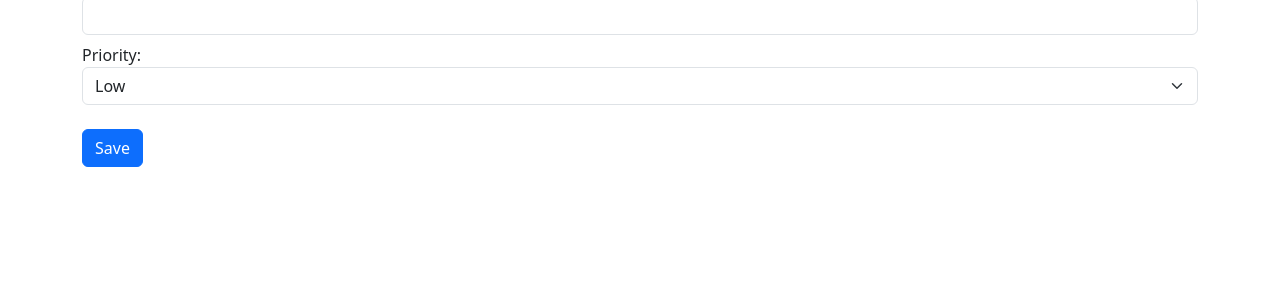
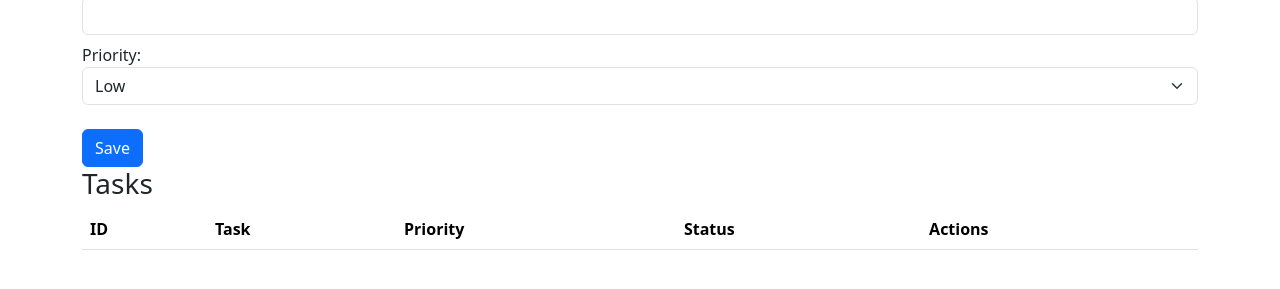
Before and after one commit to jlbautistac/js-practices, a website: page fullstack/index.html in a window 1280 px wide. Shown: the part 121-410 px from the top of the page. Drawn offline with nearby package versions, Linux system fonts and the light colour scheme.

Commit message:
Add table structure to show the tasks list

```diff
--- a/fullstack/index.html
+++ b/fullstack/index.html
@@ -21,6 +21,21 @@
             </select>
             <button type="submit" class="btn btn-primary">Save</button>
         </form>
+
+        <h3>Tasks</h3>
+
+        <table class="table table-striped table-hover align-middle">
+            <thead>
+                <tr>
+                    <th>ID</th>
+                    <th>Task</th>
+                    <th>Priority</th>
+                    <th>Status</th>
+                    <th>Actions</th>
+                </tr>
+            </thead>
+            <tbody id="tasks-list"></tbody>
+        </table>
     </div>
 </body>
 </html>
```
